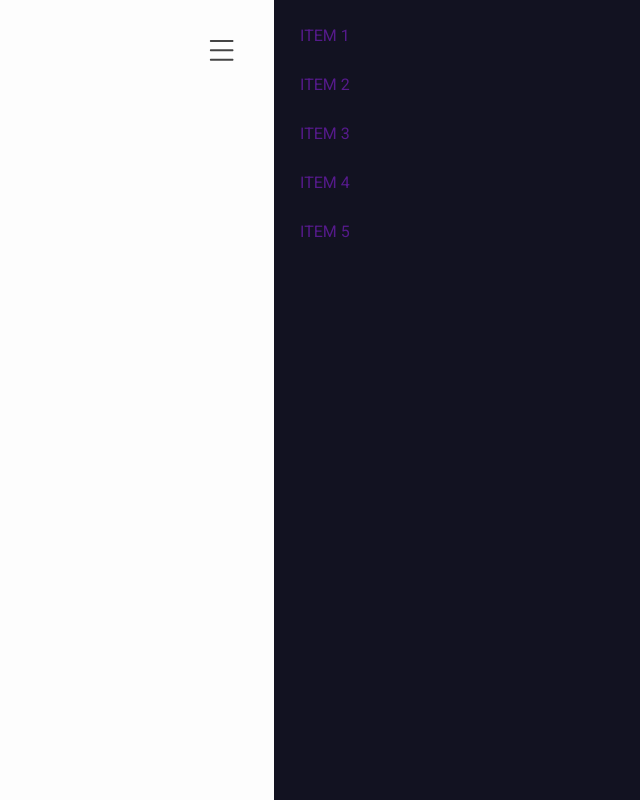
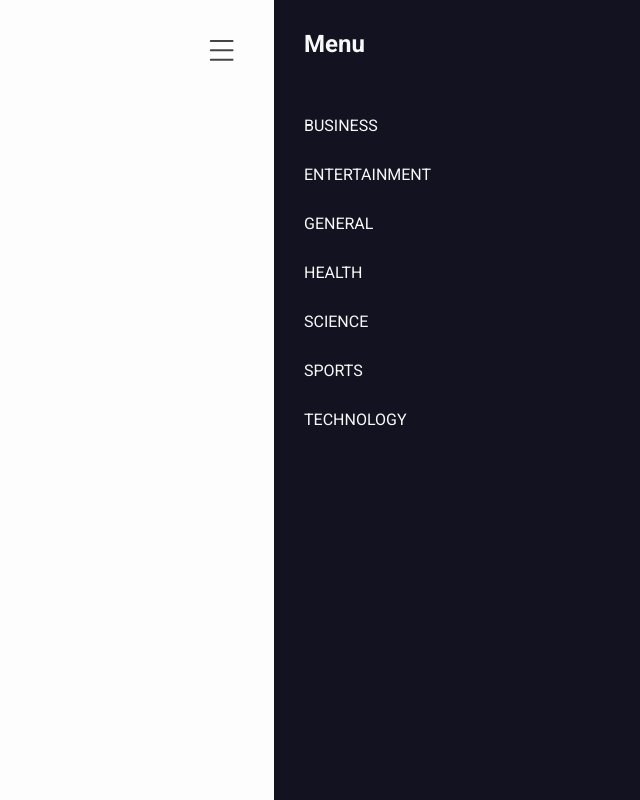
Before and after one commit to barbosadiego/news-app, a Vue app: page / in a window 1280 px wide. Shown: the whole page, without its empty margins (110-750 px from the left). Built offline with nearby package versions, Linux system fonts and the light colour scheme.

Commit message:
menu categories

```diff
--- a/src/App.vue
+++ b/src/App.vue
@@ -20,7 +20,6 @@
           </div>
         </div>
       </div>
-
 
       <transition>
         <SearchBar v-if="searchActive" @searchActive="handleSearch"/>
--- a/src/components/MenuItens.vue
+++ b/src/components/MenuItens.vue
@@ -1,11 +1,14 @@
 <template>
   <nav class="menu">
+    <h1>Menu</h1>
     <ul>
-      <li><a href="" class="link">item 1</a></li>
-      <li><a href="" class="link">item 2</a></li>
-      <li><a href="" class="link">item 3</a></li>
-      <li><a href="" class="link">item 4</a></li>
-      <li><a href="" class="link">item 5</a></li>
+      <li><a href="" class="link">business</a></li>
+      <li><a href="" class="link">entertainment</a></li>
+      <li><a href="" class="link">general</a></li>
+      <li><a href="" class="link">health</a></li>
+      <li><a href="" class="link">science</a></li>
+      <li><a href="" class="link">sports</a></li>
+      <li><a href="" class="link">technology</a></li>
     </ul>
   </nav>
 </template>
@@ -13,31 +16,40 @@
 <script>
 export default {
   name: 'MenuItens',
-}
+};
 </script>
 
 <style lang="scss" scoped>
-.menu{
+.menu {
+  background-color: var(--black-80);
+  position: absolute;
+  top: 0;
+  left: 30%;
+  width: 70%;
+  height: 100vh;
+  color: var(--white);
+  padding: 30px;
 
-  ul{
-    background-color: var(--black-80);
-    position: absolute;
-    top: 0;
-    left: 30%;
-    width: 70%;
-    height: 100vh;
+  h1 {
+    margin-bottom: 2rem;
+    font-weight: 700;
+  }
+
+  ul {
     display: flex;
     gap: 10px;
     flex-direction: column;
     align-items: flex-start;
-    padding: 1rem;
+    padding: 1rem 0;
 
-    li{
-      a{
+    li {
+      a {
         display: block;
-        padding: 10px;
+        padding: 10px 0;
         text-transform: uppercase;
         font-family: 'Roboto', sans-serif;
+        font-weight: 400;
+        color: var(--white);
       }
     }
   }
```
